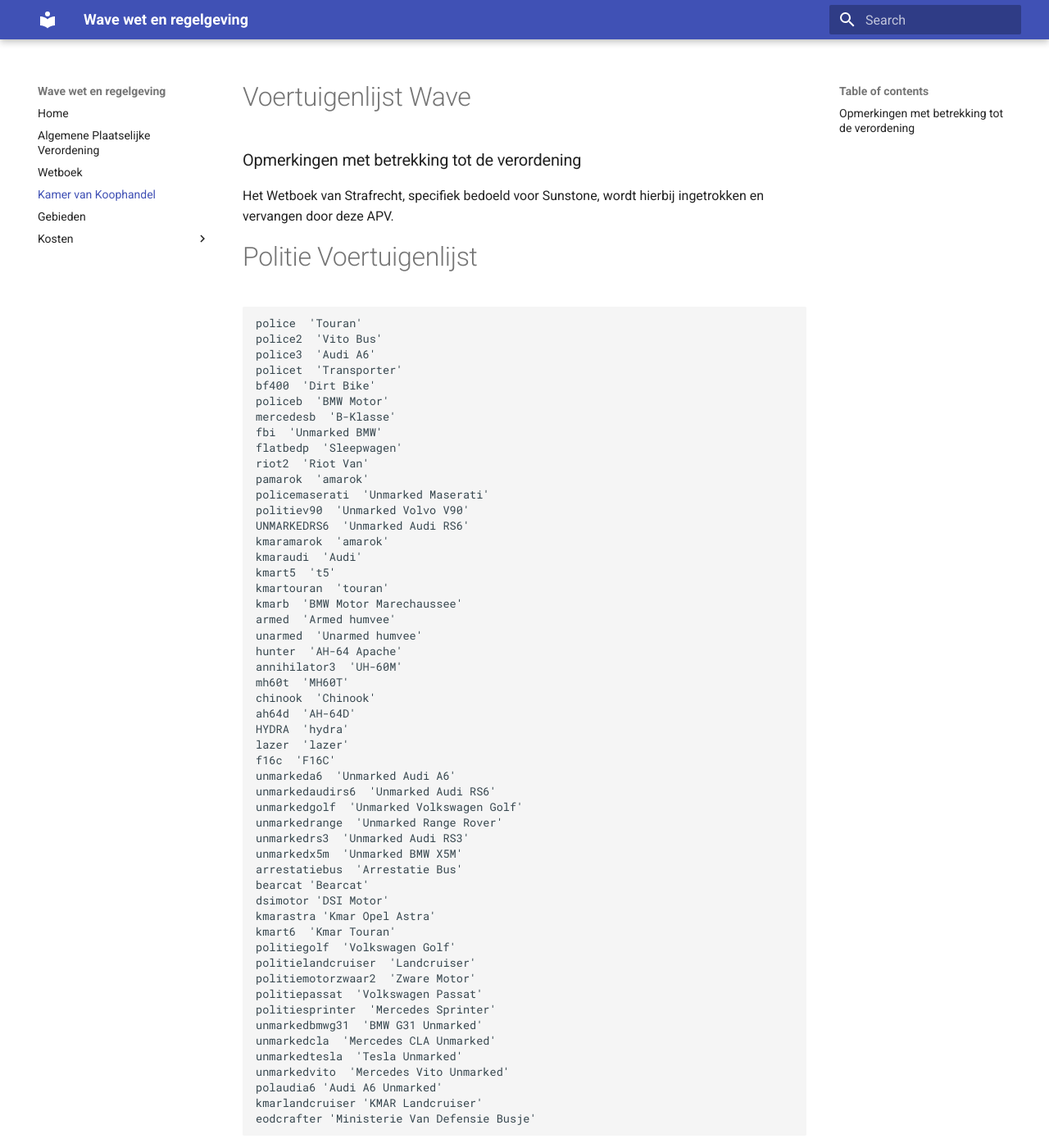
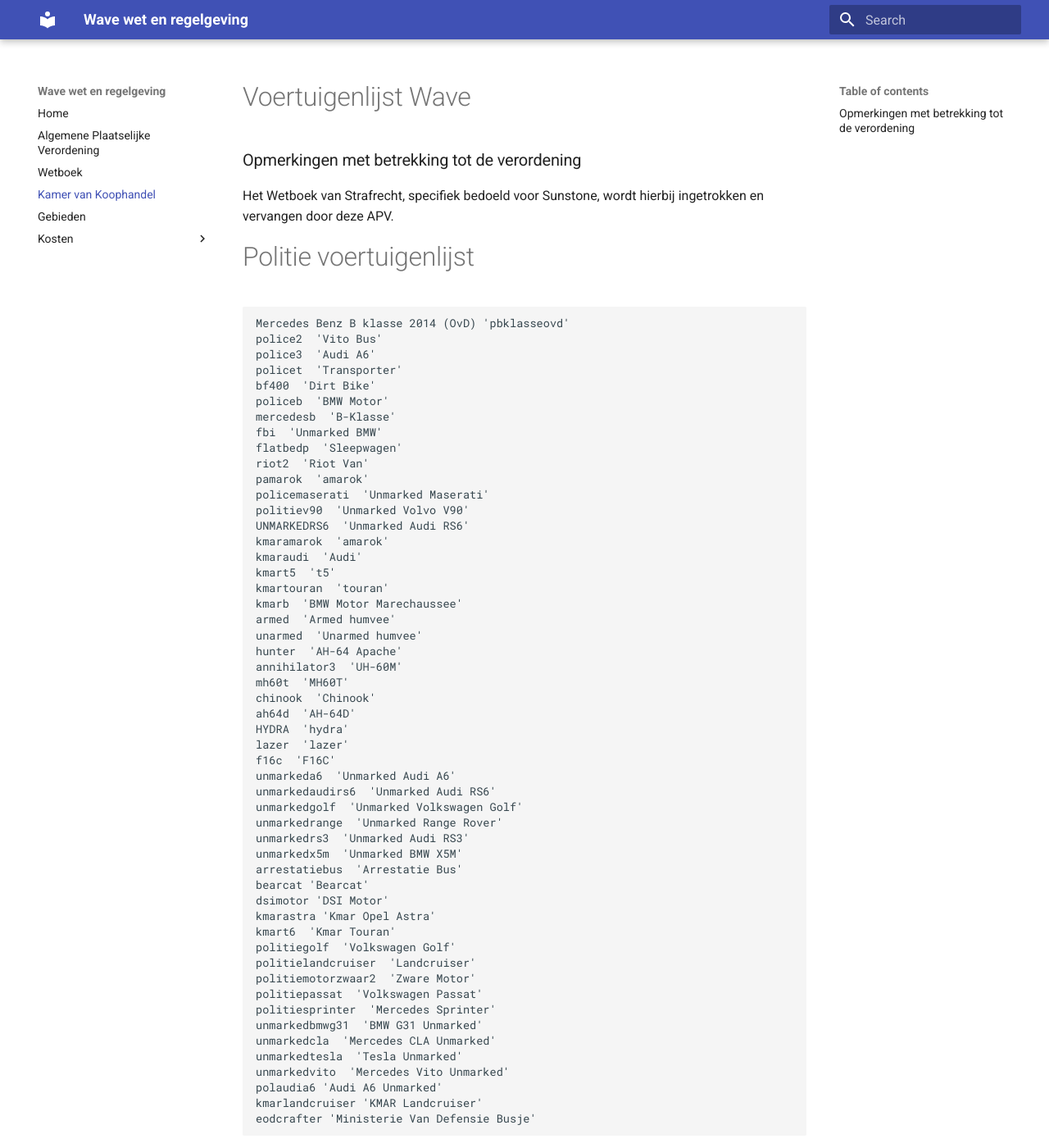
Before and after one commit to mickjoel/wetboek.sunstone, an MkDocs documentation site: the page built from docs/bedrijven.md, in a window 1280 px wide and 1400 px high. Shown: the whole window at 82% size. Built offline with MkDocs 1.6.1 and Material for MkDocs 9.7.7, drawn with Linux system fonts in a browser that asks for light colours.

Commit message:
Update bedrijven.md

```diff
--- a/docs/bedrijven.md
+++ b/docs/bedrijven.md
@@ -4,8 +4,8 @@
 
 Het Wetboek van Strafrecht, specifiek bedoeld voor Sunstone, wordt hierbij ingetrokken en vervangen door deze APV.
 
-# Politie Voertuigenlijst
-    police  'Touran'
+# Politie voertuigenlijst
+    Mercedes Benz B klasse 2014 (OvD) 'pbklasseovd'
     police2  'Vito Bus'
     police3  'Audi A6'
     policet  'Transporter'
```
